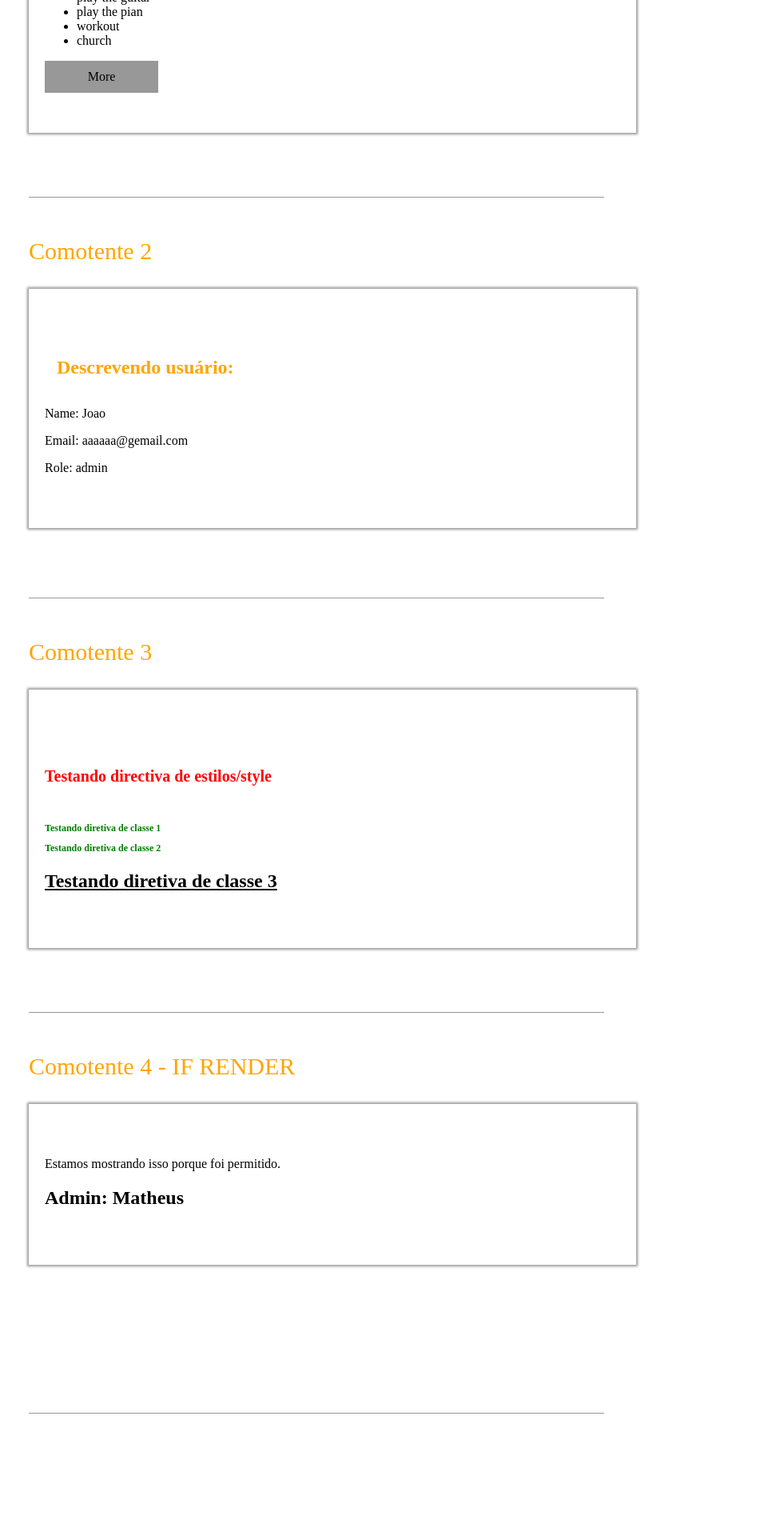
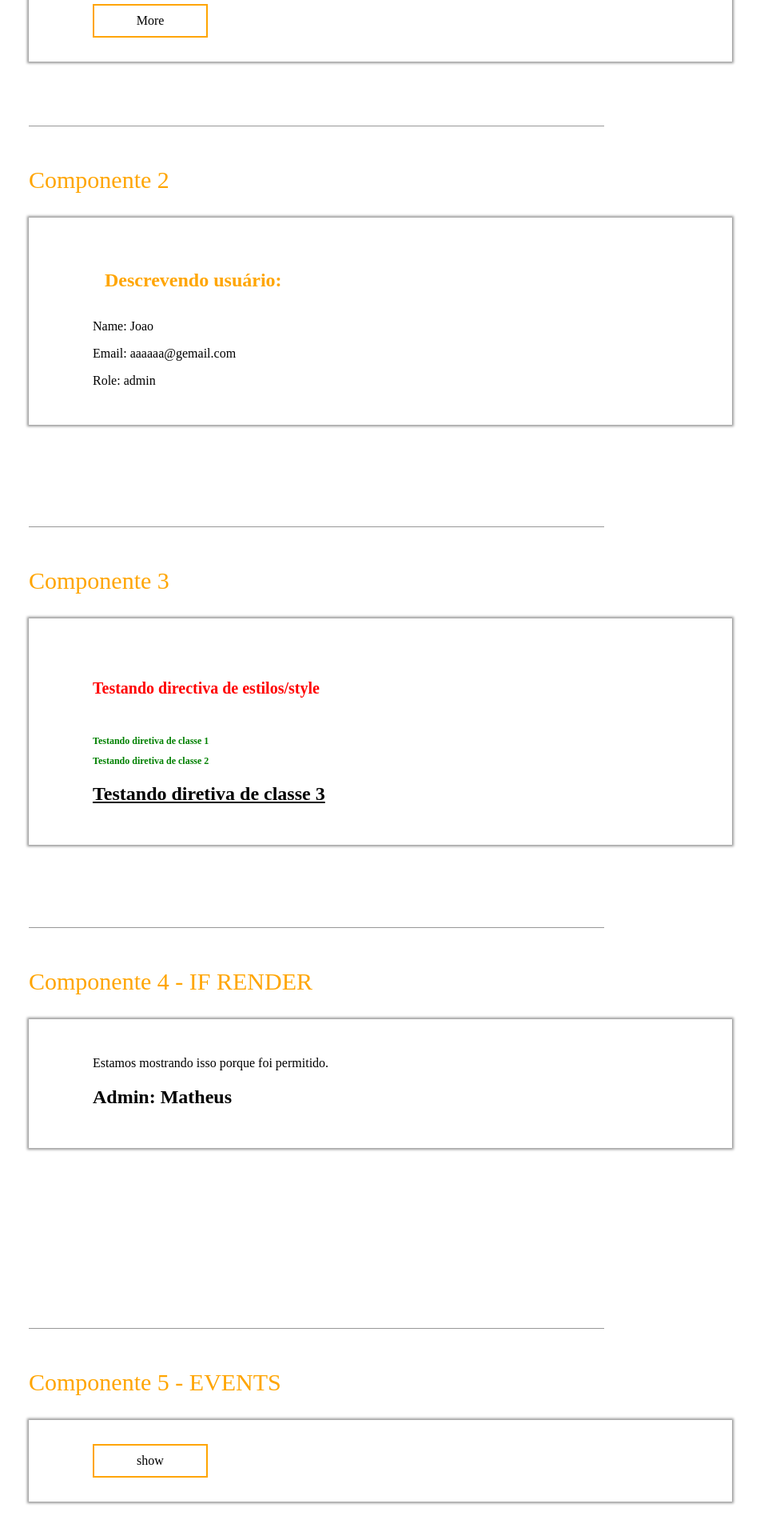
Before and after one commit to matthew13dev/Curso-Angular, an Angular app: page / in a window 1280 px wide. Shown: the part 550-2470 px from the top of the page at 80% size, without its empty margins (244-1195 px from the left). Built offline with nearby package versions, Linux system fonts and the light colour scheme.

Commit message:
add: lesson 10 - eventos no angular

```diff
--- a/src/app/app.component.css
+++ b/src/app/app.component.css
@@ -1,3 +1,7 @@
 body {
 padding-bottom: 500px;
 }
+
+h1 {
+  margin-bottom: -30px;
+}
--- a/src/app/app.component.html
+++ b/src/app/app.component.html
@@ -8,10 +8,11 @@
 <body>
   <div class="container">
     <h1>Meu Primeiro Projeto em Angular</h1>
-  <app-first-component></app-first-component>
-<app-parent-data app-parent-data [name] = "userName" [userData] = "userData"></app-parent-data>
-<app-directives></app-directives>
-<app-if-render></app-if-render>
+    <app-first-component></app-first-component>
+    <app-parent-data app-parent-data [name] = "userName" [userData] = "userData"></app-parent-data>
+    <app-directives></app-directives>
+    <app-if-render></app-if-render>
+    <app-events></app-events>
 
   </div>
 </body>
--- a/src/app/app.module.ts
+++ b/src/app/app.module.ts
@@ -7,6 +7,7 @@ import { FirstComponentComponent } from './components/first-component/first-comp
 import { ParentDataComponent } from './components/parent-data/parent-data.component';
 import { DirectivesComponent } from './components/directives/directives.component';
 import { IfRenderComponent } from './components/if-render/if-render.component';
+import { EventsComponent } from './components/events/events.component';
 
 @NgModule({
   declarations: [
@@ -14,7 +15,8 @@ import { IfRenderComponent } from './components/if-render/if-render.component';
     FirstComponentComponent,
     ParentDataComponent,
     DirectivesComponent,
-    IfRenderComponent
+    IfRenderComponent,
+    EventsComponent
   ],
   imports: [
     BrowserModule,
--- a/src/app/components/directives/directives.component.html
+++ b/src/app/components/directives/directives.component.html
@@ -1,7 +1,7 @@
 <div class="section">
   <div class="container">
 
-    <div class="section--title">Comotente 3</div>
+    <div class="section--title">Componente 3</div>
 
     <div class="section--content">
       <h2 [ngStyle]="{
--- /dev/null
+++ b/src/app/components/events/events.component.html
@@ -0,0 +1,11 @@
+<section class="section">
+  <div class="container">
+    <div class="section--title">Componente 5 - EVENTS</div>
+    <div class="section--content">
+      <p *ngIf="getShow()">
+        Lorem ipsum dolor sit, amet consectetur adipisicing elit. Debitis recusandae minima est laudantium officia provident omnis voluptas commodi. Unde harum at hic aperiam ut nam minus aspernatur dolores odit nesciunt.
+      </p>
+      <div (click)="showMensage()" class="button" id="button">show</div>
+    </div>
+  </div>
+</section>
--- /dev/null
+++ b/src/app/components/events/events.component.ts
@@ -0,0 +1,26 @@
+import { Component, OnInit } from '@angular/core';
+
+@Component({
+  selector: 'app-events',
+  templateUrl: './events.component.html',
+  styleUrls: ['./events.component.css']
+})
+export class EventsComponent implements OnInit {
+
+  private show:boolean = false;
+
+  constructor() { }
+
+  ngOnInit(): void {
+  }
+
+  public showMensage():void{
+   this.show = !this.getShow();
+  }
+
+
+  public getShow():boolean {
+    return this.show;
+  }
+
+}
--- a/src/app/components/if-render/if-render.component.html
+++ b/src/app/components/if-render/if-render.component.html
@@ -1,6 +1,6 @@
 <section class="section">
   <div class="container">
-    <div class="section--title">Comotente 4 - IF RENDER</div>
+    <div class="section--title">Componente 4 - IF RENDER</div>
     <div class="section--content">
       <div *ngIf="role === 'admin'; else nameNotFound">
         <p>Estamos mostrando isso porque foi permitido.</p>
--- a/src/app/components/parent-data/parent-data.component.html
+++ b/src/app/components/parent-data/parent-data.component.html
@@ -1,6 +1,6 @@
 <section class="section">
   <div class="container">
-    <div class="section--title">Comotente 2</div>
+    <div class="section--title">Componente 2</div>
       <div class="section--content">
         <h1>Descrevendo usuário:</h1>
         <p>Name: {{name}}</p>
--- a/src/styles.css
+++ b/src/styles.css
@@ -17,8 +17,9 @@ h1 {
 .section--content {
   margin: 30px 00px;
   box-shadow: 0px 0px 3px 2px #999;
-  padding: 50px 20px;
+  padding: 30px 80px;
   width: 100%;
+  transition: all 1s linear;
 }
 
 .container {
@@ -40,14 +41,15 @@ h1 {
   display: flex;
   justify-content: center;
   align-items: center;
-  background-color: #989898;
+  background-color: #fff;
   cursor: pointer;
   transition: all 0.1s linear;
-  border: 1px solid transparent;
+  border: 2px solid orange;
 }
 
 .button:hover{
-border: 1px solid #000;
+background-color: orange;
+color: #fff;
 }
 
 a {
```
Also changed, not shown: src/app/components/events/events.component.css (added), 1 other file (tests, documents, lock files or other folders).
